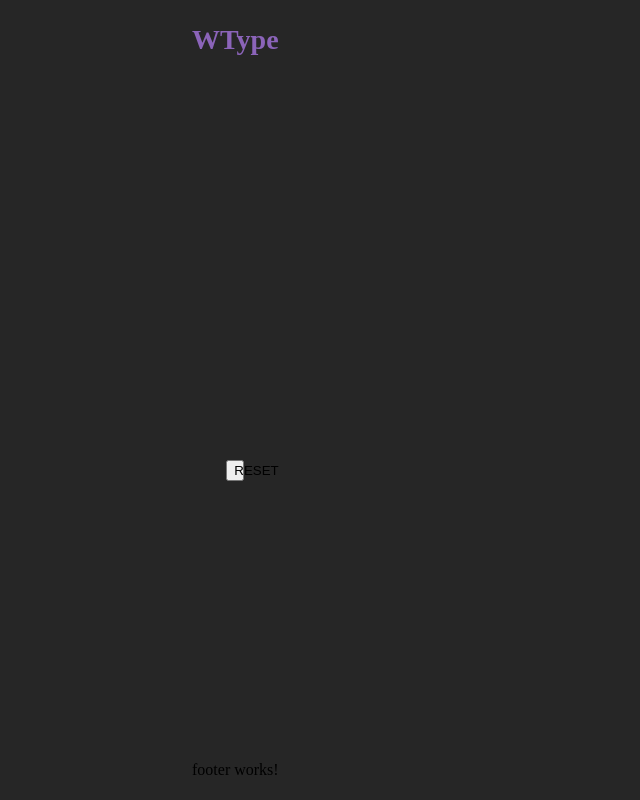
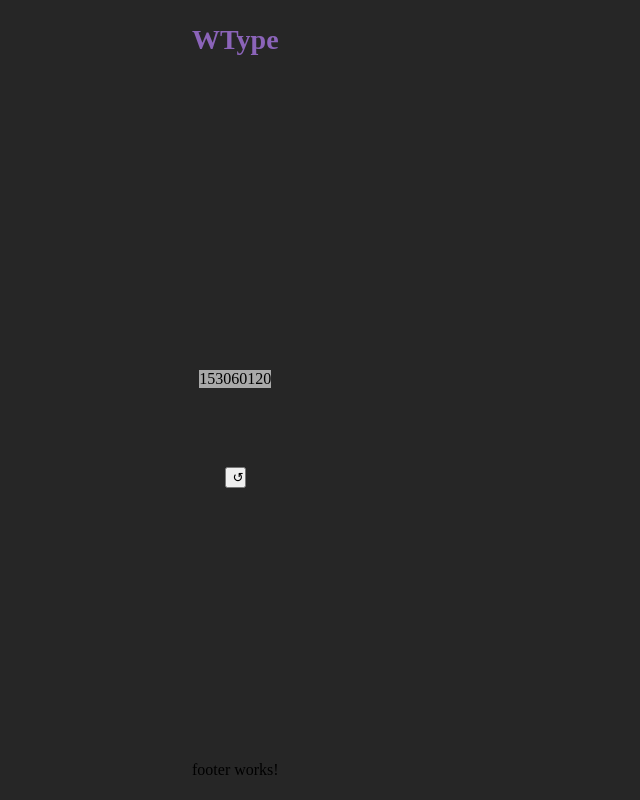
Before and after one commit to eizw/WType, an Angular app in the folder frontend/: page / in a window 1280 px wide. Shown: the whole page, without its empty margins (0-640 px from the left). Built offline with nearby package versions, Linux system fonts and the light colour scheme; no server answers.

Commit message:
Added times (15, 30, 60, 120) to boardoptions

```diff
--- a/frontend/src/app/app.component.html
+++ b/frontend/src/app/app.component.html
@@ -3,7 +3,7 @@
     <div class="game-container">
         <app-boardoptions></app-boardoptions>
         <app-board #gameBoard [gameTime]="gameTime"></app-board>
-        <button class="reset-btn" (click)="gameBoard.genWords()">RESET</button>
+        <button class="reset-btn" (click)="gameBoard.genWords()">↺</button>
     </div>
     <app-footer></app-footer>
 </div>
--- a/frontend/src/app/app.component.ts
+++ b/frontend/src/app/app.component.ts
@@ -5,6 +5,7 @@ import { HeaderComponent } from './header/header.component';
 import { WordComponent } from './word/word.component';
 import { BoardComponent } from './board/board.component';
 import { FooterComponent } from './footer/footer.component';
+import { BoardoptionsComponent } from './boardoptions/boardoptions.component';
 import { HttpClientModule, HttpClient } from '@angular/common/http';
 
 @Component({
@@ -14,6 +15,7 @@ import { HttpClientModule, HttpClient } from '@angular/common/http';
   imports: [CommonModule, RouterOutlet,
     WordComponent,
     BoardComponent,
+    BoardoptionsComponent,
     HeaderComponent,
     FooterComponent,
     HttpClientModule,
--- a/frontend/src/app/boardoptions/boardoptions.component.css
+++ b/frontend/src/app/boardoptions/boardoptions.component.css
@@ -1,5 +1,15 @@
 #board-options {
     width: 100%;
-    height: 300px;
-    background-color: white;
+    background-color: #a9a9a9;
 }
+
+.time-option-list {
+    list-style-type: none;
+    margin: 0;
+    padding: 0;
+    overflow: hidden;
+}
+
+.time-option {
+    float: left;
+}
--- a/frontend/src/app/boardoptions/boardoptions.component.html
+++ b/frontend/src/app/boardoptions/boardoptions.component.html
@@ -1,3 +1,10 @@
-<div id="board-options">
-    bruh
+<div>
+    <div id="board-options">
+        <ul class="time-option-list">
+            <li
+                *ngFor="let time of times"
+                class="time-option"
+            >{{ time }}</li>
+        </ul>
+    </div>
 </div>
--- a/frontend/src/app/boardoptions/boardoptions.component.ts
+++ b/frontend/src/app/boardoptions/boardoptions.component.ts
@@ -1,12 +1,17 @@
+import { CommonModule } from '@angular/common';
 import { Component } from '@angular/core';
 
 @Component({
   selector: 'app-boardoptions',
   standalone: true,
-  imports: [],
+  imports: [
+    CommonModule,
+  ],
   templateUrl: './boardoptions.component.html',
   styleUrl: './boardoptions.component.css'
 })
 export class BoardoptionsComponent {
+  times = [15, 30, 60, 120]
+
   constructor() {}
 }
```
